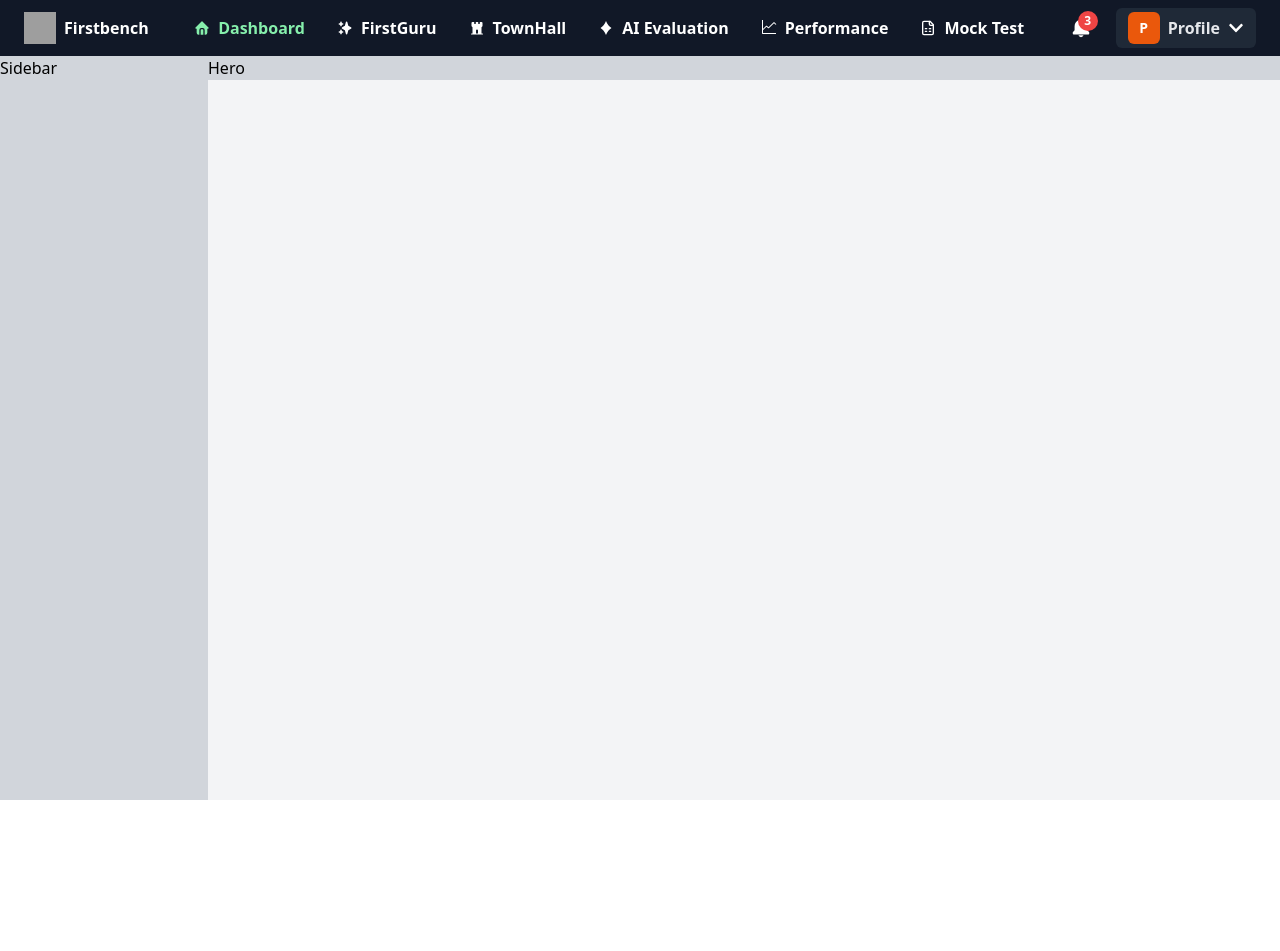
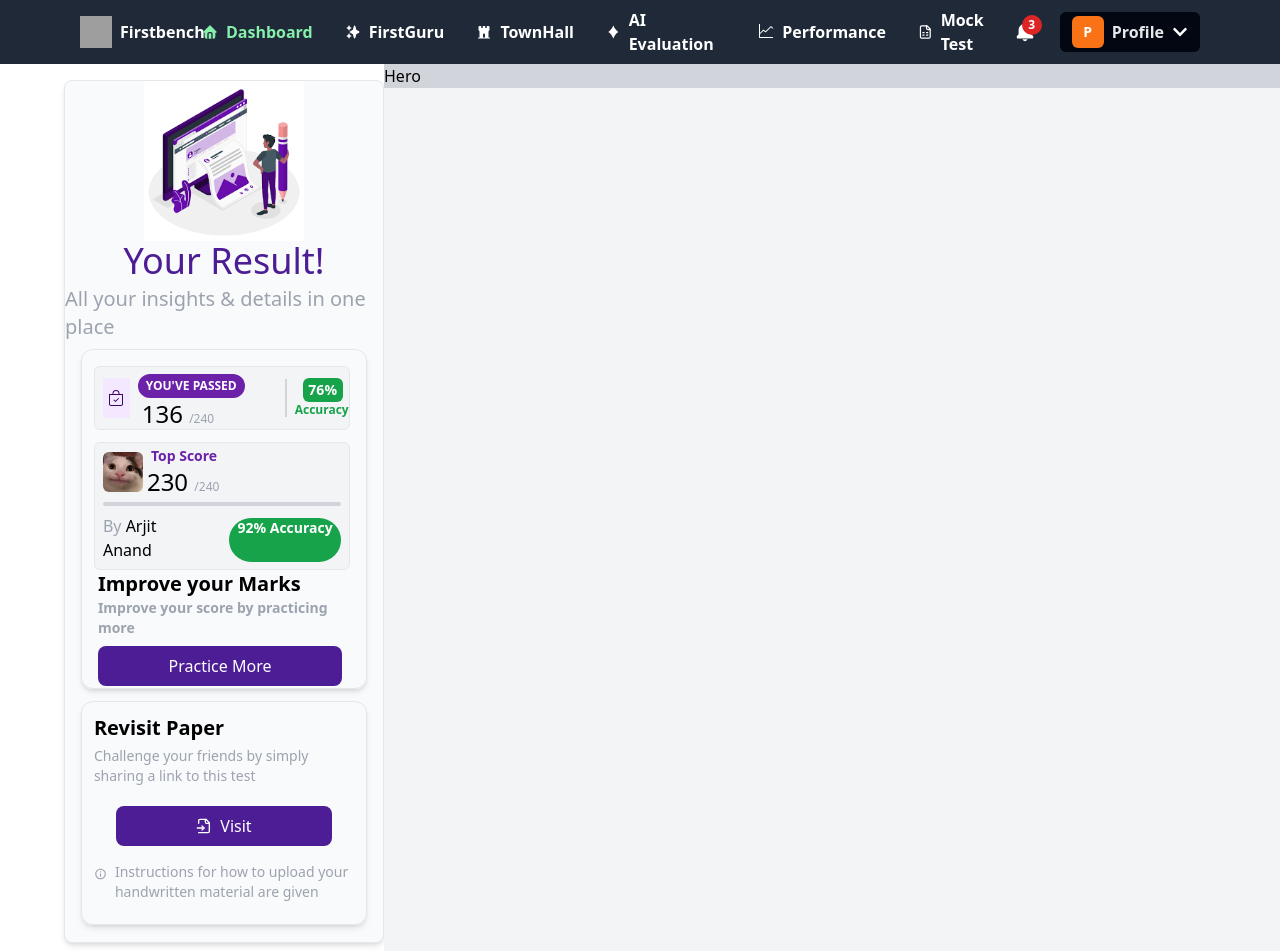
Before and after one commit to arjit88/firstbench, a React (Vite) app: page / in a window 1280 px wide. Shown: the top 951 px of the page. Before the commit the page ends 800 px from the top, so only its background shows below. Built offline with nearby package versions, Linux system fonts and the light colour scheme; grey boxes are pictures that could not be loaded.

Commit message:
Build the sidebar section

```diff
--- a/src/App.jsx
+++ b/src/App.jsx
@@ -13,7 +13,7 @@ import Performance from "./pages/pERFORMANCE.JSX";
 const App = () => {
   return (
     <Router>
-      <div className="h-screen flex flex-col bg-gray-300">
+      <div className="h-screen flex flex-col">
         {/* Navbar */}
         <Navbar className="w-full" />
 
--- a/src/components/Navbar.jsx
+++ b/src/components/Navbar.jsx
@@ -42,7 +42,7 @@ const Navbar = () => {
   };
 
   return (
-    <div className="flex items-center justify-between px-6 bg-gray-900 h-14 text-white font-semibold">
+    <div className="flex items-center justify-between py-8 px-20 bg-gray-800 h-14 text-white font-semibold">
       {/* Logo Section */}
       <div className="flex items-center space-x-2">
         <img src={"/logo.png"} alt="Logo" className="w-8 h-8 bg-transparent" />
@@ -125,7 +125,7 @@ const Navbar = () => {
           <BiSolidBell size={22} />
 
           {/* Notification Count */}
-          <div className="absolute -top-1.5 -right-1.5 text-xs text-white bg-red-500 w-5 h-5 rounded-full flex items-center justify-center">
+          <div className="absolute -top-1.5 -right-1.5 text-xs text-white bg-red-600 w-5 h-5 rounded-full flex items-center justify-center">
             3
           </div>
         </div>
@@ -134,10 +134,10 @@ const Navbar = () => {
         <div className="relative" ref={dropdownRef}>
           <button
             onClick={toggleDropdown}
-            className="flex items-center space-x-2 bg-gray-800 px-3 py-1 rounded-md hover:bg-gray-700 focus:outline-none"
+            className="flex items-center space-x-2 bg-gray-950 px-3 py-1 rounded-md hover:bg-gray-900 focus:outline-none"
           >
             {/* Avatar */}
-            <div className="w-8 h-8 bg-orange-600 text-white flex items-center justify-center font-bold text-sm rounded-md">
+            <div className="w-8 h-8 bg-orange-500 text-white flex items-center justify-center font-bold text-sm rounded-md">
               P
             </div>
             {/* Selected Option */}
@@ -150,13 +150,13 @@ const Navbar = () => {
 
           {/* Dropdown Menu */}
           {isOpen && (
-            <div className="absolute right-0 mt-2 w-48 bg-gray-800 border border-gray-700 rounded-md shadow-lg z-10">
+            <div className="absolute right-0 mt-2 w-48 bg-gray-950 border border-gray-900 rounded-md shadow-lg z-10">
               <ul className="py-1">
                 {["Profile", "Settings", "Logout"].map((option) => (
                   <li key={option}>
                     <button
-                      className={`block px-4 py-2 text-gray-200 hover:bg-gray-700 w-full text-left ${
-                        selectedOption === option ? "bg-gray-700" : ""
+                      className={`block px-4 py-2 text-gray-200 hover:bg-gray-800 w-full text-left ${
+                        selectedOption === option ? "bg-gray-800" : ""
                       }`}
                       onClick={() => handleOptionClick(option)}
                     >
--- a/src/components/Sidebar.jsx
+++ b/src/components/Sidebar.jsx
@@ -1,7 +1,125 @@
 import React from "react";
+import { BsBagCheck } from "react-icons/bs";
+import { IoMdInformationCircleOutline } from "react-icons/io";
+import { LuFileInput } from "react-icons/lu";
+import { Link } from "react-router-dom";
 
 const Sidebar = () => {
-  return <div className="w-52">Sidebar</div>;
+  return (
+    <div className="w-1/4 h-[97%] bg-gray-50 rounded-lg shadow-md border border-gray-200 ml-16 my-4">
+      <div className="w-full h-full">
+        <div className="flex items-center justify-center flex-col">
+          <img src={"/sidebar.png"} alt="Sidebar Logo" className="w-40" />
+          <p className="text-violet-900 text-4xl font-medium">Your Result!</p>
+          <p className="text-gray-400 text-xl font-medium mt-1">
+            All your insights & details in one place
+          </p>
+        </div>
+
+        {/* Score Box */}
+        <div className="flex items-center justify-center mt-2">
+          <div className="rounded-xl shadow-md border border-gray-200 w-[90%] min-h-[340px]">
+            <div className="flex items-center border border-gray-200 bg-gray-100 w-[90%] h-16 rounded-md mt-4 ml-3">
+              <div className="w-10 h-10 bg-purple-100 mx-2 flex items-center justify-center">
+                <BsBagCheck className="text-purple-950" />
+              </div>
+              <div className="flex flex-col mt-2">
+                <p className="bg-purple-800 text-white px-2 text-xs py-1 font-semibold whitespace-nowrap rounded-full">
+                  YOU'VE PASSED
+                </p>
+                <p className="text-black text-2xl ml-1 font-medium">
+                  136 <span className="text-gray-400 text-xs">/240</span>
+                </p>
+              </div>
+
+              <div className="border-r-2 border-gray-300 h-[60%] ml-10"></div>
+              <div className="flex justify-center items-center flex-col ml-2">
+                <div className="h-6 w-10 ml-[2px] bg-green-600 rounded-md flex justify-center items-center">
+                  <p className="text-white text-sm font-semibold">76%</p>
+                </div>
+                <p className="text-xs text-green-600 font-semibold">Accuracy</p>
+              </div>
+            </div>
+            <div className="flex items-center border border-gray-200 bg-gray-100 w-[90%] h-32 rounded-md mt-3 ml-3 px-2">
+              <div className="flex flex-col w-full">
+                <div className="flex items-center">
+                  <div className="w-10 h-12 flex items-center flex-row justify-center">
+                    <img
+                      src={"/profile.png"}
+                      alt="Profile Logo"
+                      className="rounded-md mt-2"
+                    />
+                  </div>
+                  <div className="flex flex-col mt-1">
+                    <p className="text-purple-800 px-2 mt-1 text-sm font-semibold whitespace-nowrap rounded-full">
+                      Top Score
+                    </p>
+                    <p className="text-black text-2xl ml-1 font-medium">
+                      230 <span className="text-gray-400 text-xs">/240</span>
+                    </p>
+                  </div>
+                </div>
+
+                <div className="border-t-2 border-b-2 border-gray-300 w-full box-border rounded-sm mt-1"></div>
+                <div className="flex mt-2 mb-3">
+                  <Link to={"https://github.com/arjit88"}>
+                    <p className="text-gray-400">
+                      By{" "}
+                      <span className="text-black hover:text-purple-800">
+                        Arjit Anand
+                      </span>
+                    </p>
+                  </Link>
+                  <div className="bg-green-600 text-white px-2 mt-1 text-sm font-semibold whitespace-nowrap rounded-full ml-14">
+                    92% Accuracy
+                  </div>
+                </div>
+              </div>
+            </div>
+            <div className="flex flex-col ml-4">
+              <p className="text-black text-xl font-semibold">
+                Improve your Marks
+              </p>
+              <p className="text-gray-400 text-sm font-semibold">
+                Improve your score by practicing more
+              </p>
+              <button className="flex items-center justify-center mr-6 gap-2 py-2 mt-2 bg-violet-900 rounded-lg text-white font-medium">
+                Practice More
+              </button>
+            </div>
+          </div>
+        </div>
+
+        {/* Revisit Paper Section */}
+        <div className="flex items-center justify-center mt-3 mb-3">
+          <div className="rounded-xl shadow-md border border-gray-200 w-[90%] h-56">
+            <p className="text-black font-semibold text-xl mx-3 pt-3">
+              Revisit Paper
+            </p>
+            <p className="text-gray-400 text-sm mx-3 py-1 w-60">
+              Challenge your friends by simply sharing a link to this test
+            </p>
+            <div className="flex items-center justify-center mt-4">
+              <button className="flex items-center justify-center gap-2 py-2 px-20 bg-violet-900 rounded-lg text-white font-medium">
+                <LuFileInput className="text-white" />
+                Visit
+              </button>
+            </div>
+            <div className="mt-4 mx-3 flex gap-2">
+              <IoMdInformationCircleOutline
+                className="text-gray-400"
+                size={24}
+              />
+              <p className="text-sm text-gray-400">
+                Instructions for how to upload your handwritten material are
+                given
+              </p>
+            </div>
+          </div>
+        </div>
+      </div>
+    </div>
+  );
 };
 
 export default Sidebar;
```
Also changed, not shown: public/profile.png (added), public/sidebar.png (added).
